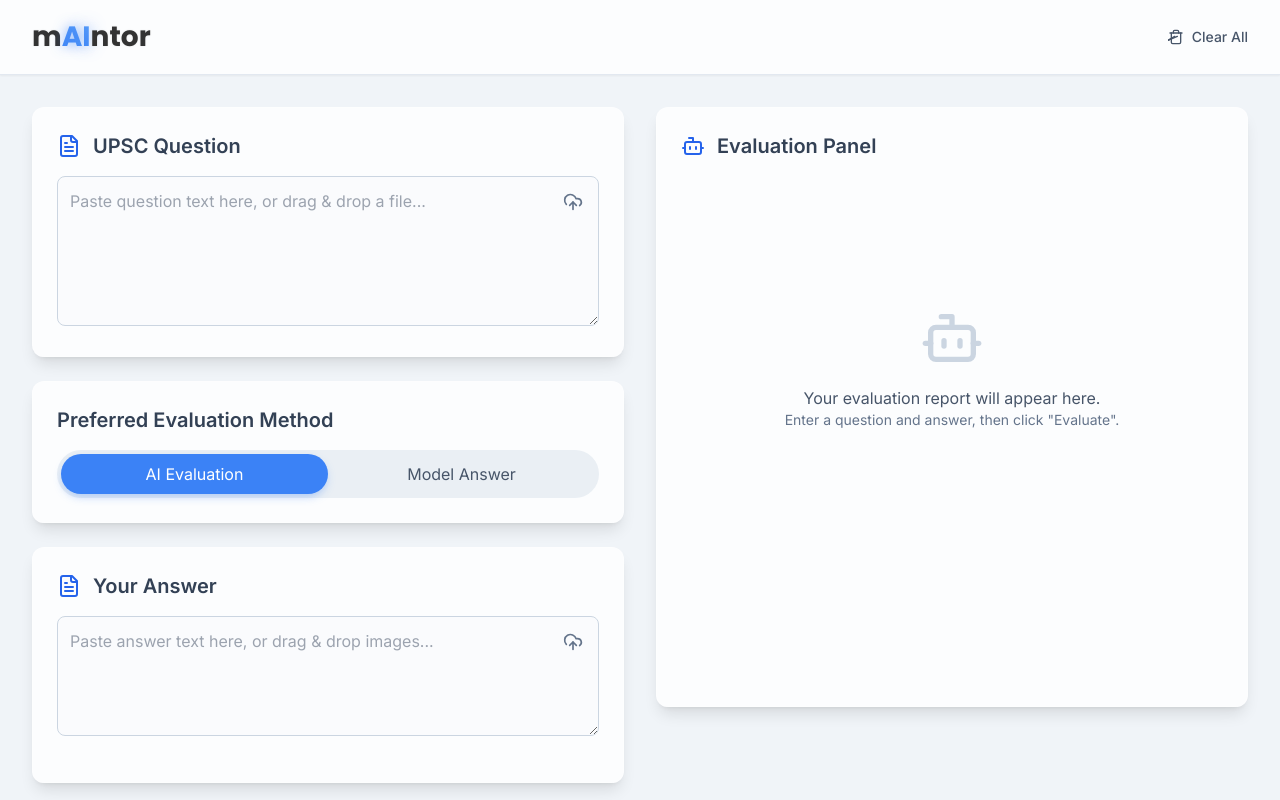
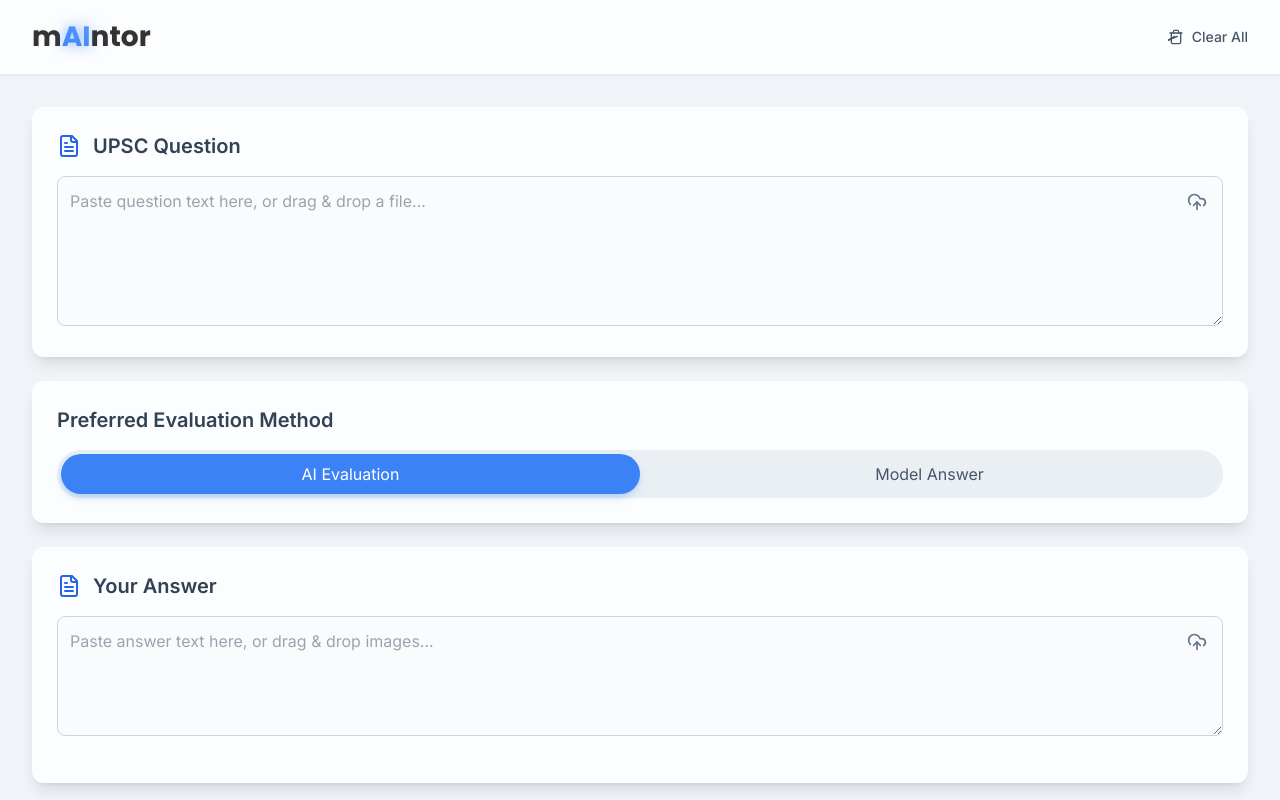
Before and after one commit to abhijeetsachan/evaluatorAPP, a website: page index.html in a window 1280 px wide. Shown: the top 800 px of the page. Drawn offline with nearby package versions, Linux system fonts and the light colour scheme.

Commit message:
Update index.html

```diff
--- a/index.html
+++ b/index.html
@@ -258,7 +258,7 @@
         </header>
 
         <main class="max-w-7xl mx-auto p-4 sm:p-6 lg:p-8 flex-grow w-full">
-            <div class="grid grid-cols-1 lg:grid-cols-2 gap-8">
+            <div class="grid grid-cols-1 gap-8">
 
                 <!-- Input Section -->
                 <div class="space-y-6">
```
